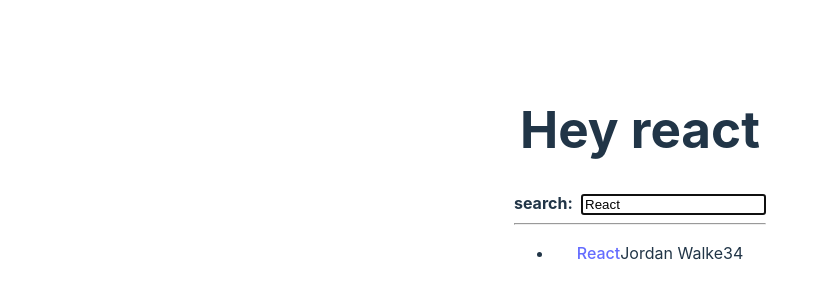
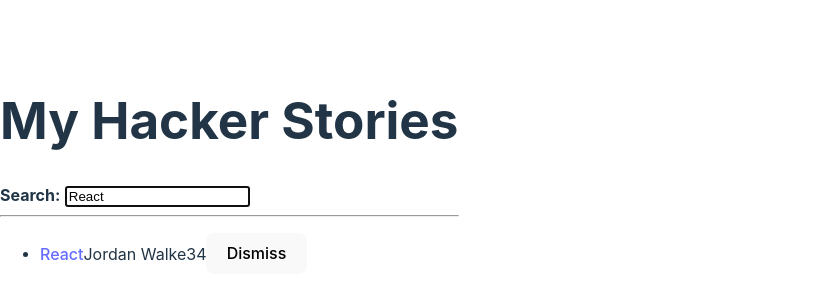
Before and after one commit to shin-gyeongseon/react-practice, a React (Vite) app: page / in a window 1280 px wide. Shown: the part 226-526 px from the top of the page, without its empty margins (0-829 px from the left). Built offline with nearby package versions, Linux system fonts and the light colour scheme.

Commit message:
useReducer 사용

```diff
--- a/src/App.jsx
+++ b/src/App.jsx
@@ -1,28 +1,6 @@
-import React, { useState } from 'react'
-import reactLogo from './assets/react.svg'
-import viteLogo from '/vite.svg'
-import './App.css'
+import * as React from 'react';
 
-const useStorageState = (initialState, key) => {
-  const [value, setValue] = useState(
-    localStorage.getItem(key) || initialState
-  );
-
-  React.useEffect(() => {
-    console.log('entered useStorageState ::: ' + value);
-    localStorage.setItem(key, value);
-  }, [value]);
-
-  return [value, setValue];
-}
-
-const App = () => {
-  const welcome = {
-    greeting: "Hey",
-    title: "react",
-  }
-
-  const exampleBookList = [
+const initialStories = [
   {
     title: 'React',
     url: 'https://reactjs.org/',
@@ -41,50 +19,147 @@
   },
 ];
 
-  const [searchTerm, setSearchTerm] = useStorageState('React', 'search'); // 나는 책이랑 파라미터 순서 다름
+const getAsyncStories = () =>
+  new Promise((resolve) =>
+    setTimeout(
+      () => resolve({ data: { stories: initialStories } }),
+      2000
+    )
+  );
+
+const storiesReducer = (state, action) => {
+  switch (action.type) {
+    case 'STORIES_FETCH_INIT':
+      return {
+        ...state,
+        isLoading: true,
+        isError: false,
+      };
+    case 'STORIES_FETCH_SUCCESS':
+      return {
+        ...state,
+        isLoading: false,
+        isError: false,
+        data: action.payload,
+      };
+    case 'STORIES_FETCH_FAILURE':
+      return {
+        ...state,
+        isLoading: false,
+        isError: true,
+      };
+    case 'REMOVE_STORY':
+      return {
+        ...state,
+        data: state.data.filter(
+          (story) => action.payload.objectID !== story.objectID
+        ),
+      };
+    default:
+      throw new Error();
+  }
+};
+
+const useStorageState = (key, initialState) => {
+  const [value, setValue] = React.useState(
+    localStorage.getItem(key) || initialState
+  );
+
+  React.useEffect(() => {
+    localStorage.setItem(key, value);
+  }, [value, key]);
+
+  return [value, setValue];
+};
+
+const App = () => {
+  const [searchTerm, setSearchTerm] = useStorageState(
+    'search',
+    'React'
+  );
+
+  const [stories, dispatchStories] = React.useReducer(
+    storiesReducer,
+    { data: [], isLoading: false, isError: false }
+  );
+
+  React.useEffect(() => {
+    dispatchStories({ type: 'STORIES_FETCH_INIT' });
+
+    getAsyncStories()
+      .then((result) => {
+        dispatchStories({
+          type: 'STORIES_FETCH_SUCCESS',
+          payload: result.data.stories,
+        });
+      })
+      .catch(() =>
+        dispatchStories({ type: 'STORIES_FETCH_FAILURE' })
+      );
+  }, []);
+
+  const handleRemoveStory = (item) => {
+    dispatchStories({
+      type: 'REMOVE_STORY',
+      payload: item,
+    });
+  };
 
   const handleSearch = (event) => {
     setSearchTerm(event.target.value);
-  }
+  };
 
-  const filteredSearch = exampleBookList.filter((book) =>
-    book.title.toLowerCase().includes(searchTerm.toLowerCase())
+  const searchedStories = stories.data.filter((story) =>
+    story.title.toLowerCase().includes(searchTerm.toLowerCase())
   );
 
-
-
   return (
-    <>
-      <h1>{welcome.greeting} {welcome.title}</h1>
+    <div>
+      <h1>My Hacker Stories</h1>
 
       <InputWithLabel
         id="search"
         value={searchTerm}
+        isFocused
         onInputChange={handleSearch}
-        type='text' // 사실 없어도 상관은 없지
-        isFocused
       >
-        <strong>search: </strong>
+        <strong>Search:</strong>
       </InputWithLabel>
 
       <hr />
 
-      <List bookList={filteredSearch}/>
-    </>
-  )
-}
+      {stories.isError && <p>Something went wrong ...</p>}
 
-const InputWithLabel = ({id, value, onInputChange, type='text', children, isFocused}) => {
+      {stories.isLoading ? (
+        <p>Loading ...</p>
+      ) : (
+        <List
+          list={searchedStories}
+          onRemoveItem={handleRemoveStory}
+        />
+      )}
+    </div>
+  );
+};
+
+const InputWithLabel = ({
+  id,
+  value,
+  type = 'text',
+  onInputChange,
+  isFocused,
+  children,
+}) => {
   const inputRef = React.useRef();
 
   React.useEffect(() => {
-    if (isFocused && inputRef.current){
+    if (isFocused && inputRef.current) {
       inputRef.current.focus();
     }
-  })
+  }, [isFocused]);
+
   return (
     <>
-      <div>
       <label htmlFor={id}>{children}</label>
       &nbsp;
       <input
@@ -92,49 +167,38 @@
         id={id}
         type={type}
         value={value}
-          autoFocus={isFocused}
         onChange={onInputChange}
-          >
-        </input>
-      </div>
+      />
     </>
-  )
-}
+  );
+};
 
-const List = ({bookList}) => (
+const List = ({ list, onRemoveItem }) => (
   <ul>
-    {
-      bookList.map((item) => (
-        <Item key={item.objectID} item={item} />
-      ))
-    }
+    {list.map((item) => (
+      <Item
+        key={item.objectID}
+        item={item}
+        onRemoveItem={onRemoveItem}
+      />
+    ))}
   </ul>
-)
+);
 
-const Item = ({item}) => (
-  <li key={item.objectID}>
+const Item = ({ item, onRemoveItem }) => (
+  <li>
     <span>
       <a href={item.url}>{item.title}</a>
     </span>
     <span>{item.author}</span>
     <span>{item.num_comments}</span>
     <span>{item.points}</span>
+    <span>
+      <button type="button" onClick={() => onRemoveItem(item)}>
+        Dismiss
+      </button>
+    </span>
   </li>
-)
+);
 
-const Search = ({search, onSearch}) => {
-
-  return (
-    <div>
-      <label htmlFor="search">Search: </label>
-      <input
-        value={search}
-        type="text"
-        id='search'
-        onChange={onSearch}
-      />
-    </div>
-  )
-}
-
-export default App
+export default App;
```
Lines whose indentation alone changed are shown as unchanged.
